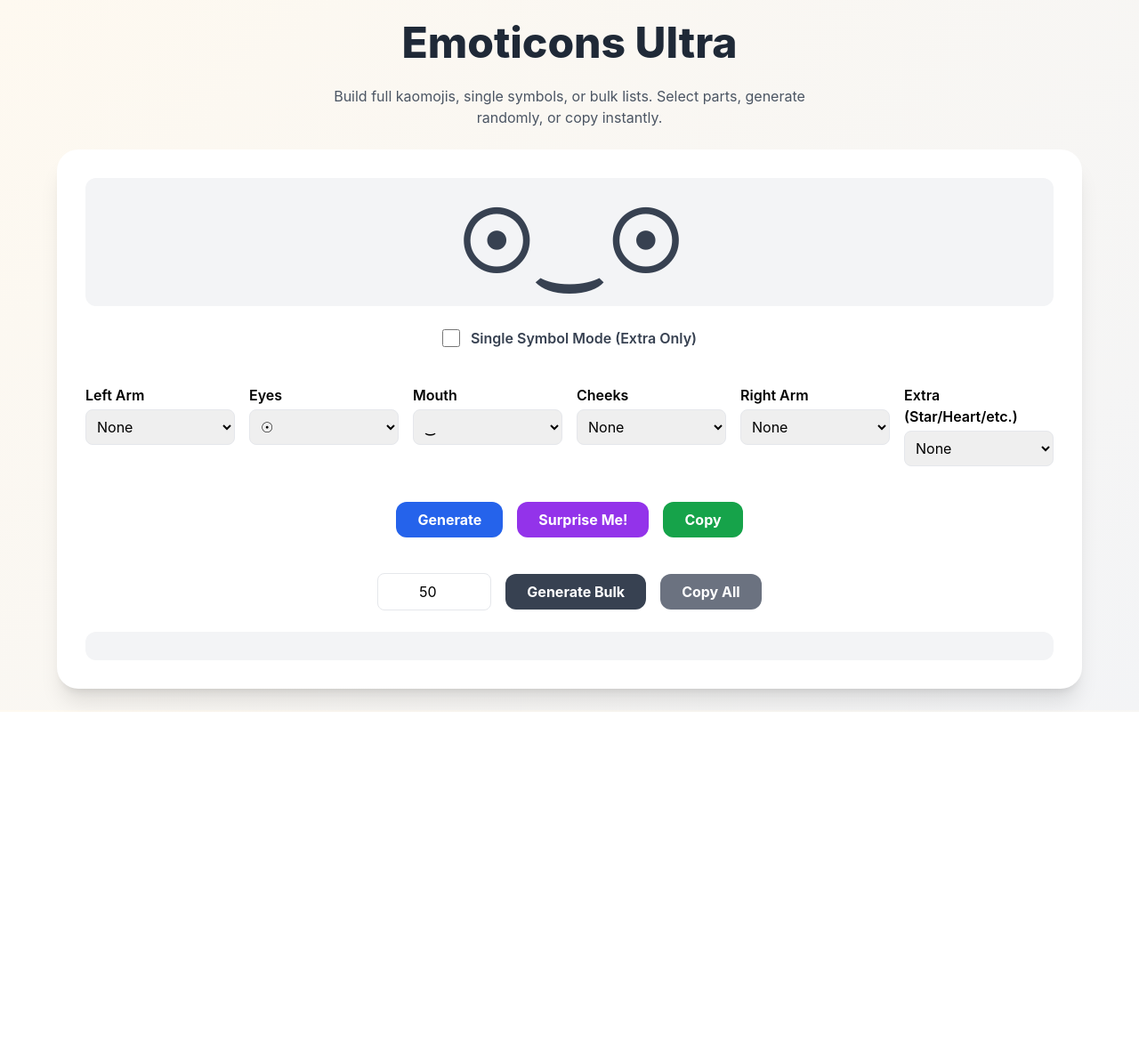
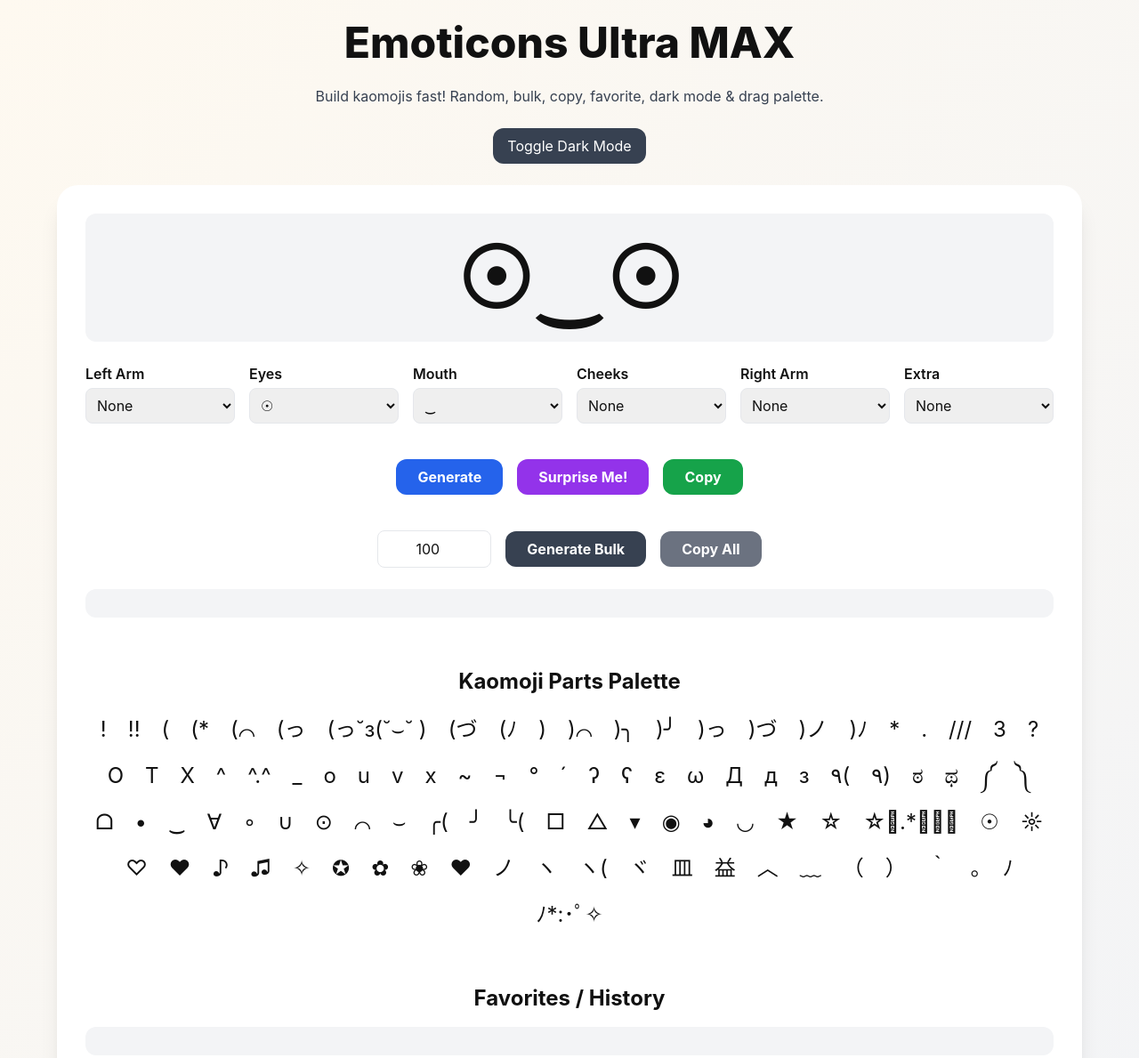
Before and after one commit to moshe888x/Emoticons-Ultra, a plain HTML site: page index.html in a window 1280 px wide. Shown: the top 1189 px of the page at 89% size. Before the commit the page ends 800 px from the top, so only its background shows below. Drawn offline with nearby package versions, Linux system fonts and the light colour scheme.

Commit message:
index.html

```diff
--- a/index.html
+++ b/index.html
@@ -3,43 +3,49 @@
 <head>
 <meta charset="UTF-8">
 <meta name="viewport" content="width=device-width, initial-scale=1.0">
-<title>Emoticons Ultra</title>
+<title>Emoticons Ultra MAX</title>
 <script src="https://cdn.tailwindcss.com"></script>
 <style>
-  body { font-family: 'Inter', sans-serif; background: linear-gradient(135deg,#fef9f0,#f3f4f6); margin:0; padding:0; }
-  .no-scrollbar::-webkit-scrollbar { display: none; }
-  .no-scrollbar { -ms-overflow-style: none; scrollbar-width: none; }
-  .kaomoji-item:hover { background-color: #e5e7eb; cursor: pointer; transform: scale(1.1); transition: transform 0.15s; }
-  .card { transition: transform 0.2s, box-shadow 0.2s; }
-  .card:hover { transform: translateY(-5px); box-shadow: 0 10px 20px rgba(0,0,0,0.12); }
+body { font-family:'Inter',sans-serif; margin:0; padding:0; transition: background 0.3s, color 0.3s;
+       background: linear-gradient(135deg,#fef9f0,#f3f4f6); color:#111; }
+body.dark { background: linear-gradient(135deg,#1f2937,#111827); color:#f3f4f6; }
+.card { transition: transform 0.2s, box-shadow 0.2s; }
+.card:hover { transform: translateY(-5px); box-shadow:0 10px 20px rgba(0,0,0,0.12); }
+.kaomoji-item { cursor:pointer; padding:0.25rem 0.5rem; border-radius:0.5rem; display:inline-block; transition: transform 0.15s, background 0.15s; }
+.kaomoji-item:hover { transform: scale(1.2) rotate(-2deg); background-color:#e5e7eb; }
+body.dark .kaomoji-item:hover { background-color:#374151; }
+.symbol-palette-item { cursor:pointer; padding:0.25rem 0.5rem; border-radius:0.5rem; font-size:1.5rem; transition: transform 0.1s; }
+.symbol-palette-item:hover { transform: scale(1.3); background-color:#e5e7eb; }
+body.dark .symbol-palette-item:hover { background-color:#374151; }
+.copy-message { position: fixed; bottom:2rem; left:50%; transform:translateX(-50%); padding:0.75rem 1.5rem; background-color:#4CAF50; color:white; border-radius:1rem; opacity:0; transition: opacity 0.3s; z-index:50; }
+.copy-message.show { opacity:1; }
+.no-scrollbar::-webkit-scrollbar { display:none; }
+.no-scrollbar { -ms-overflow-style:none; scrollbar-width:none; }
 </style>
 </head>
 <body class="flex flex-col items-center p-6 gap-6">
 
-<h1 class="text-4xl md:text-5xl font-extrabold text-gray-800 text-center">Emoticons Ultra</h1>
-<p class="text-gray-600 max-w-xl text-center">
-Build full kaomojis, single symbols, or bulk lists. Select parts, generate randomly, or copy instantly.
-</p>
+<h1 class="text-4xl md:text-5xl font-extrabold text-center">Emoticons Ultra MAX</h1>
+<p class="text-gray-700 dark:text-gray-300 max-w-xl text-center">Build kaomojis fast! Random, bulk, copy, favorite, dark mode & drag palette.</p>
 
-<div class="bg-white p-6 md:p-8 rounded-3xl shadow-xl w-full max-w-6xl flex flex-col gap-6 card">
+<div class="flex flex-wrap gap-4 justify-center">
+  <button id="toggleDarkBtn" class="px-4 py-2 bg-gray-700 dark:bg-gray-200 dark:text-gray-900 text-white rounded-xl">Toggle Dark Mode</button>
+  <div id="copyMessage" class="copy-message">Copied!</div>
+</div>
+
+<div class="bg-white dark:bg-gray-800 p-6 md:p-8 rounded-3xl shadow-xl w-full max-w-6xl flex flex-col gap-6 card">
 
   <!-- Output -->
-  <div id="output" class="text-6xl md:text-8xl font-bold text-gray-700 text-center p-6 rounded-xl bg-gray-100">(☉‿☉)</div>
+  <div id="output" class="text-6xl md:text-8xl font-bold text-center p-6 rounded-xl bg-gray-100 dark:bg-gray-700">(☉‿☉)</div>
 
-  <!-- Single Symbol Toggle -->
-  <div class="flex items-center justify-center gap-3 mb-4">
-    <input type="checkbox" id="singleSymbolMode" class="w-5 h-5">
-    <label for="singleSymbolMode" class="font-semibold text-gray-700">Single Symbol Mode (Extra Only)</label>
-  </div>
-
-  <!-- Part Selectors Grid -->
-  <div class="grid grid-cols-1 md:grid-cols-3 lg:grid-cols-6 gap-4">
+  <!-- Part Selectors -->
+  <div class="grid grid-cols-2 md:grid-cols-3 lg:grid-cols-6 gap-4">
     <div><label class="block font-semibold mb-1">Left Arm</label><select id="leftArm" class="w-full p-2 border rounded-lg"></select></div>
     <div><label class="block font-semibold mb-1">Eyes</label><select id="eyes" class="w-full p-2 border rounded-lg"></select></div>
     <div><label class="block font-semibold mb-1">Mouth</label><select id="mouth" class="w-full p-2 border rounded-lg"></select></div>
     <div><label class="block font-semibold mb-1">Cheeks</label><select id="cheeks" class="w-full p-2 border rounded-lg"></select></div>
     <div><label class="block font-semibold mb-1">Right Arm</label><select id="rightArm" class="w-full p-2 border rounded-lg"></select></div>
-    <div><label class="block font-semibold mb-1">Extra (Star/Heart/etc.)</label><select id="extra" class="w-full p-2 border rounded-lg"></select></div>
+    <div><label class="block font-semibold mb-1">Extra</label><select id="extra" class="w-full p-2 border rounded-lg"></select></div>
   </div>
 
   <!-- Buttons -->
@@ -51,68 +57,70 @@ Build full kaomojis, single symbols, or bulk lists. Select parts, generate rando
 
   <!-- Bulk generator -->
   <div class="flex flex-col md:flex-row gap-4 items-center justify-center mt-4">
-    <input type="number" id="bulkCount" value="50" min="1" max="1000" class="p-2 border rounded-lg text-center w-32">
+    <input type="number" id="bulkCount" value="100" min="1" max="1000" class="p-2 border rounded-lg text-center w-32">
     <button onclick="generateBulkKaomoji()" class="px-6 py-2 bg-gray-700 hover:bg-gray-800 text-white font-bold rounded-xl">Generate Bulk</button>
     <button onclick="copyAllKaomoji()" class="px-6 py-2 bg-gray-500 hover:bg-gray-600 text-white font-bold rounded-xl">Copy All</button>
   </div>
 
   <!-- Bulk output -->
-  <div id="bulkOutput" class="bg-gray-100 p-4 rounded-xl max-h-96 overflow-y-auto flex flex-wrap gap-2 no-scrollbar"></div>
+  <div id="bulkOutput" class="bg-gray-100 dark:bg-gray-700 p-4 rounded-xl max-h-96 overflow-y-auto flex flex-wrap gap-2 no-scrollbar"></div>
 
+  <!-- Symbol Palette -->
+  <div class="mt-8">
+    <h2 class="text-2xl font-bold mb-4 text-center">Kaomoji Parts Palette</h2>
+    <div id="symbolPalette" class="flex flex-wrap gap-2 justify-center"></div>
+  </div>
+
+  <!-- Favorites/History -->
+  <div class="mt-8">
+    <h2 class="text-2xl font-bold mb-4 text-center">Favorites / History</h2>
+    <div id="historyOutput" class="bg-gray-100 dark:bg-gray-700 p-4 rounded-xl max-h-80 overflow-y-auto flex flex-wrap gap-2 no-scrollbar"></div>
+  </div>
 </div>
 
 <script>
-const leftArms = ["","(","（","╰(","(づ","(っ","(ﾉ","ヽ(","ʕ","ヾ","ε","٩(","(*","ヽ","(⌒","╭(","༼","༽"];
-const rightArms = ["",")","）",")╯",")づ",")っ",")ﾉ",")ノ","ʔ","ﾉ","٩)", "(*",")⌒",")╮","༽","༼"];
-const eyesList = ["","^","°","•","¬","ಠ","´","x","X","T","ಥ","⊙","☉","♥","❤","♡","✿","☆","◕","•","o","u","◉","∪","⌒","∘","⌣","｡","☼"];
-const mouths = ["","_","o","O","ω","﹏","‿","△","∀","3","︿","Д","皿","益","д","ε","з","v","▾","ᗝ","□","◡","╯","~"];
-const cheeks = ["","///","｀","´","♥","♡","✿","o","｡","°","*",".","~"];
-const extras = ["","ﾉ*:･ﾟ✧","♥","♡","✿","☆","✧","★","!!","~","♪","♫","☆ﾟ.*･｡ﾟ","ノ","(っ˘з(˘⌣˘ )","!","?","^.^","☆","★","❀","✪"];
+const leftArms=["","(","（","╰(","(づ","(っ","(ﾉ","ヽ(","ʕ","ヾ","ε","٩(","(*","ヽ","(⌒","╭(","༼","༽"];
+const rightArms=["",")","）",")╯",")づ",")っ",")ﾉ",")ノ","ʔ","ﾉ","٩)","(*",")⌒",")╮","༽","༼"];
+const eyesList=["","^","°","•","¬","ಠ","´","x","X","T","ಥ","⊙","☉","♥","❤","♡","✿","☆","◕","•","o","u","◉","∪","⌒","∘","⌣","｡","☼"];
+const mouths=["","_","o","O","ω","﹏","‿","△","∀","3","︿","Д","皿","益","д","ε","з","v","▾","ᗝ","□","◡","╯","~"];
+const cheeks=["","///","｀","´","♥","♡","✿","o","｡","°","*",".","~"];
+const extras=["","ﾉ*:･ﾟ✧","♥","♡","✿","☆","✧","★","!!","~","♪","♫","☆ﾟ.*･｡ﾟ","ノ","(っ˘з(˘⌣˘ )","!","?","^.^","☆","★","❀","✪"];
 
 function getRandom(list){return list[Math.floor(Math.random()*list.length)];}
 
 function generateKaomojiString(random=false){
-  const singleMode=document.getElementById("singleSymbolMode").checked;
-  if(singleMode) return random?getRandom(extras):document.getElementById("extra").value||" ";
   let l=random?getRandom(leftArms):document.getElementById("leftArm").value;
   let r=random?getRandom(rightArms):document.getElementById("rightArm").value;
   let e=random?getRandom(eyesList):document.getElementById("eyes").value;
   let m=random?getRandom(mouths):document.getElementById("mouth").value;
   let c=random?getRandom(cheeks):document.getElementById("cheeks").value;
   let ex=random?getRandom(extras):document.getElementById("extra").value;
-  let k="";
-  if(l)k+=l; if(e)k+=e; if(c)k+=c; if(m)k+=m; if(c)k+=c; if(e)k+=e; if(r)k+=r; if(ex)k+=ex;
-  return k||" ";
+  return `${l}${e}${c}${m}${c}${e}${r}${ex}`||"(☉‿☉)";
 }
 
 function generateKaomoji(){document.getElementById("output").textContent=generateKaomojiString();}
 function surpriseMe(){document.getElementById("output").textContent=generateKaomojiString(true);}
-function copyKaomoji(){navigator.clipboard.writeText(document.getElementById("output").textContent);}
+function copyKaomoji(){navigator.clipboard.writeText(document.getElementById("output").textContent); showCopyMessage();}
 function generateBulkKaomoji(){
-  const count=parseInt(document.getElementById("bulkCount").value);
-  const bulkDiv=document.getElementById("bulkOutput"); bulkDiv.innerHTML="";
-  for(let i=0;i<count;i++){
-    const k=generateKaomojiString(true);
-    const span=document.createElement("span"); span.textContent=k;
-    span.className="kaomoji-item p-1 rounded-md";
-    span.onclick=()=>{document.getElementById("output").textContent=k;};
-    bulkDiv.appendChild(span);
-  }
+  const count=parseInt(document.getElementById("bulkCount").value); const bulkDiv=document.getElementById("bulkOutput"); bulkDiv.innerHTML="";
+  for(let i=0;i<count;i++){const k=generateKaomojiString(true); const span=document.createElement("span"); span.textContent=k; span.className="kaomoji-item"; span.onclick=()=>{document.getElementById("output").textContent=k;}; bulkDiv.appendChild(span);}
 }
-function copyAllKaomoji(){
-  const all=Array.from(document.getElementById("bulkOutput").children).map(c=>c.textContent).join("\n");
-  navigator.clipboard.writeText(all);
-}
+function copyAllKaomoji(){const all=Array.from(document.getElementById("bulkOutput").children).map(c=>c.textContent).join("\n"); navigator.clipboard.writeText(all); showCopyMessage();}
 
-// Fill selects
-function fillSelect(id,list,defaultValue=""){
-  const sel=document.getElementById(id); sel.innerHTML="";
-  list.forEach(item=>{const opt=document.createElement("option"); opt.value=item; opt.textContent=item||"None"; sel.appendChild(opt);});
-  if(defaultValue) sel.value=defaultValue;
-}
-fillSelect("leftArm", leftArms); fillSelect("rightArm", rightArms);
-fillSelect("eyes", eyesList,"☉"); fillSelect("mouth", mouths,"‿");
-fillSelect("cheeks", cheeks); fillSelect("extra", extras);
+function fillSelect(id,list,defaultValue=""){const sel=document.getElementById(id); sel.innerHTML=""; list.forEach(item=>{const opt=document.createElement("option"); opt.value=item; opt.textContent=item||"None"; sel.appendChild(opt);}); if(defaultValue) sel.value=defaultValue;}
+fillSelect("leftArm",leftArms); fillSelect("rightArm",rightArms);
+fillSelect("eyes",eyesList,"☉"); fillSelect("mouth",mouths,"‿");
+fillSelect("cheeks",cheeks); fillSelect("extra",extras);
+
+function renderPalette(){const palette=document.getElementById("symbolPalette"); palette.innerHTML=""; const all=[...leftArms,...rightArms,...eyesList,...mouths,...cheeks,...extras]; const unique=[...new Set(all.filter(s=>s!==""))].sort(); unique.forEach(sym=>{const span=document.createElement("span"); span.textContent=sym; span.className="symbol-palette-item"; span.onclick=()=>{document.getElementById("output").textContent+=sym;}; palette.appendChild(span);});}
+renderPalette();
+
+// Dark mode toggle
+document.getElementById("toggleDarkBtn").onclick=()=>{document.body.classList.toggle("dark");};
+
+// Copy feedback
+const copyMsg=document.getElementById("copyMessage");
+function showCopyMessage(){copyMsg.classList.add("show"); setTimeout(()=>{copyMsg.classList.remove("show");},2000);}
 
 generateKaomoji();
 </script>
```
